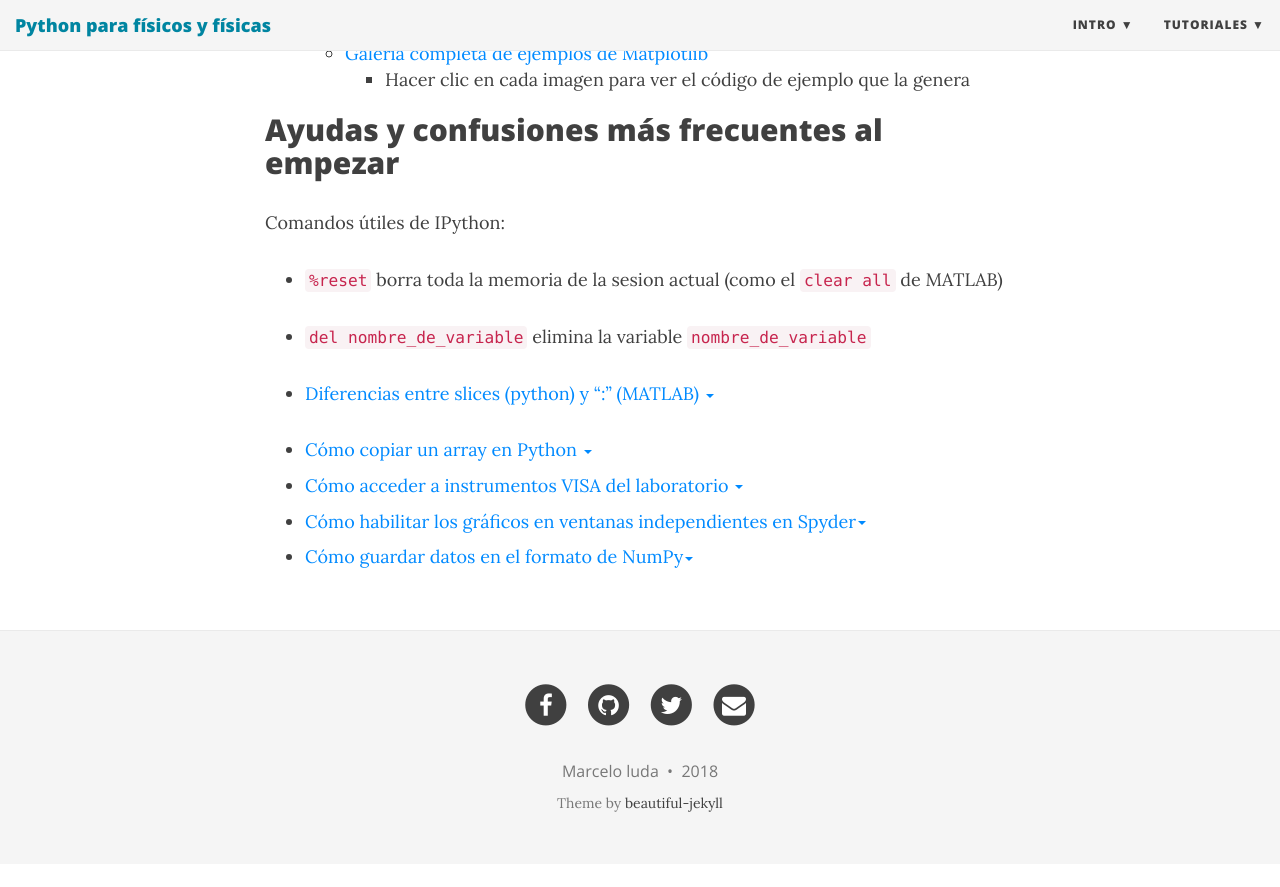
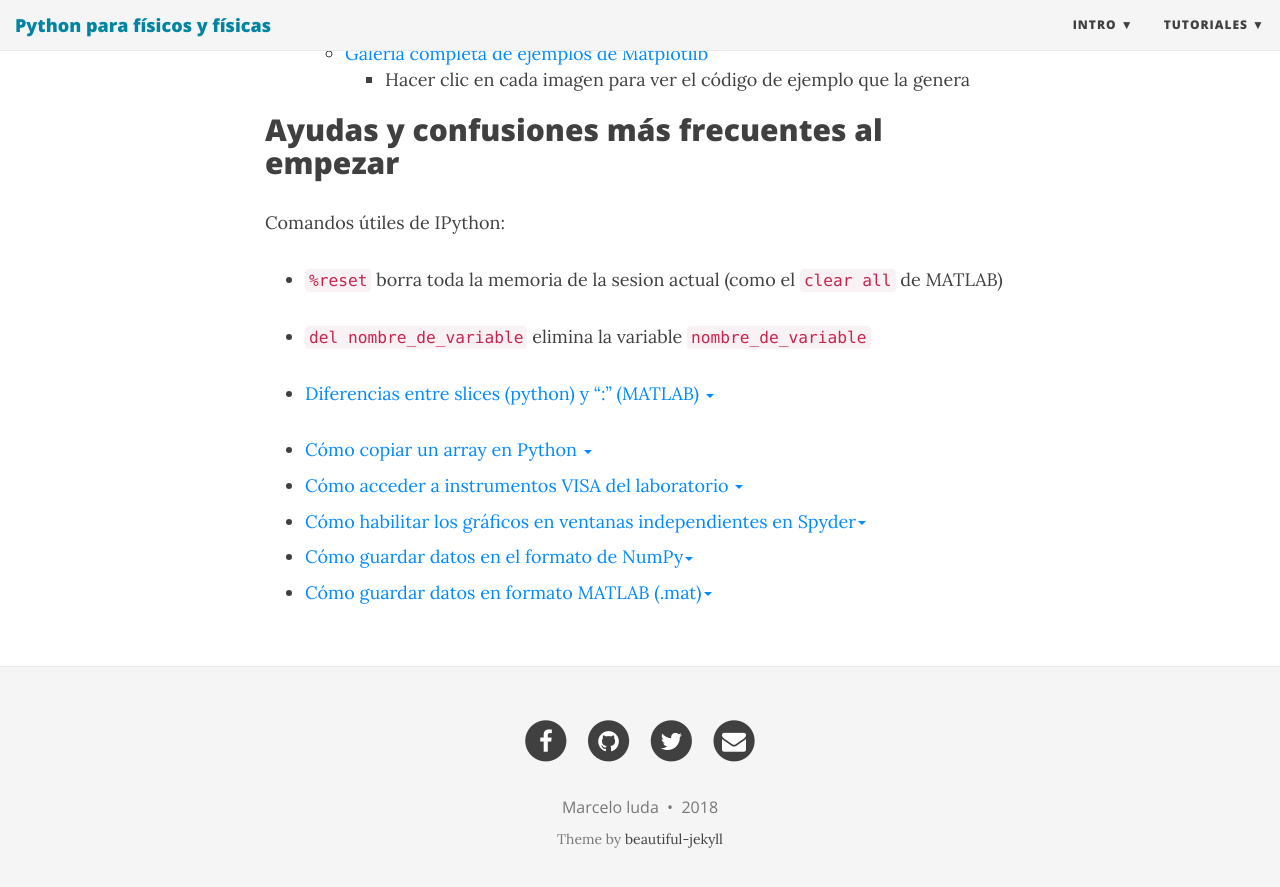
Before and after one commit to marceluda/python-para-fisicos, a Jekyll site: the page built from intro/de-matlab-a-python.md, in a window 1280 px wide and 900 px high, scrolled down 4496 px. Shown: the top 887 px of the window. Built offline with Jekyll 4.4.1, drawn with Linux system fonts in a browser that asks for light colours; nearby versions of some CDN libraries; before the commit the page ends 5360 px from its top, so only the background shows below that; some of the changed lines change nothing that is shown.

Commit message:
exportar a matlab

````diff
--- a/intro/de-matlab-a-python.md
+++ b/intro/de-matlab-a-python.md
@@ -428,7 +428,7 @@
 #       dtype='<U94')
 ```
 
-Notar que todos los objetos fueron guardados con el formato `array()` de numpy, por mas que sean vectores, números
+Notar que todos los objetos fueron guardados con el formato `array()` de NumPy, por mas que sean vectores, números
 o texto. Si queremos que las variables vuelvan a tener los nombres originales solo hay que asignarlas a esos nombres.
 Para los casos en los que no se desea que el formato final sea `array()` se utiliza el método `.tolist()`:
 
@@ -448,3 +448,35 @@
 ```
 
 </div>
+
+- <a data-toggle="collapse" href="#ayuda_exportar_a_matlab" aria-expanded="false" aria-controls="ayuda_exportar_a_matlab">Cómo guardar datos en formato MATLAB (.mat)<span class="caret"></span></a>
+
+<div id="ayuda_exportar_a_matlab" class="collapse" markdown="1" style="padding: 10px; border: 1px solid gray; border-radius: 5px;">
+
+Para exportar datos a formato `.mat` se usa la función
+[savemat()](https://docs.scipy.org/doc/scipy-0.19.0/reference/generated/scipy.io.savemat.html) de la librería `scipy.io`.
+Esta función permite exportar a formato MATLAB un objeto
+ [diccionario](https://claudiovz.github.io/scipy-lecture-notes-ES/intro/language/basic_types.html#diccionarios),
+por lo que, si se queire guardar múltimples variables, habrá que
+especificarlas dentro de un diccionario.
+
+```python
+from scipy.io import savemat
+
+varX = np.array([10,20,30,70,90,-1])
+
+varY = -3.1415926535897
+
+texto_mio = 'Este texto es una descripción que me recuerda para qué son los valores varX y varY que guardé.'
+
+savemat('datos.mat', mdict={'varX': varX, 'varY': varY, 'texto_mio': texto_mio})
+```
+
+Luego en matlab, al ejecutar el comando
+
+```matlab
+load datos.mat
+```
+se crearan las variables `varX`, `varY` y `texto_mio`.
+
+</div>
````
